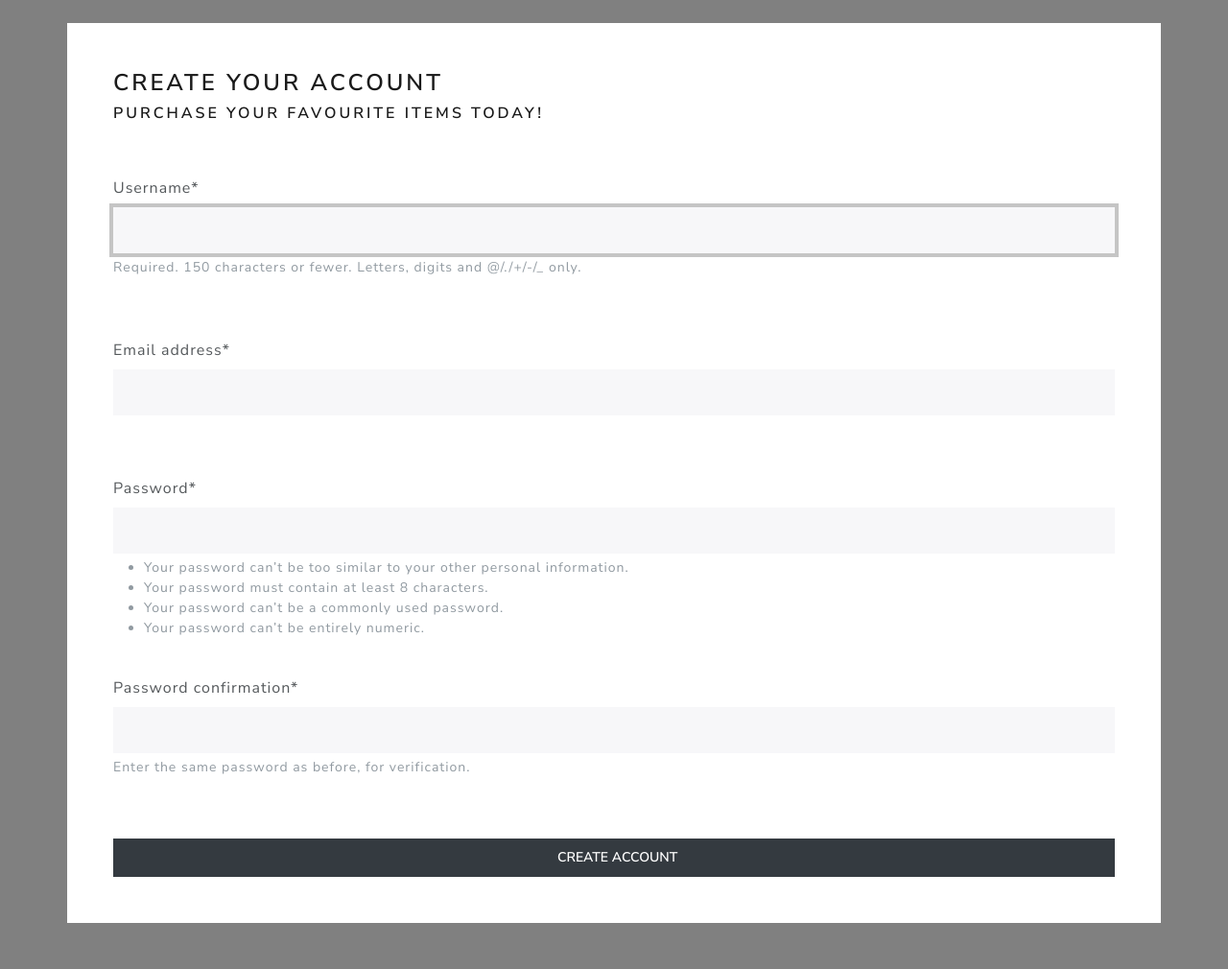
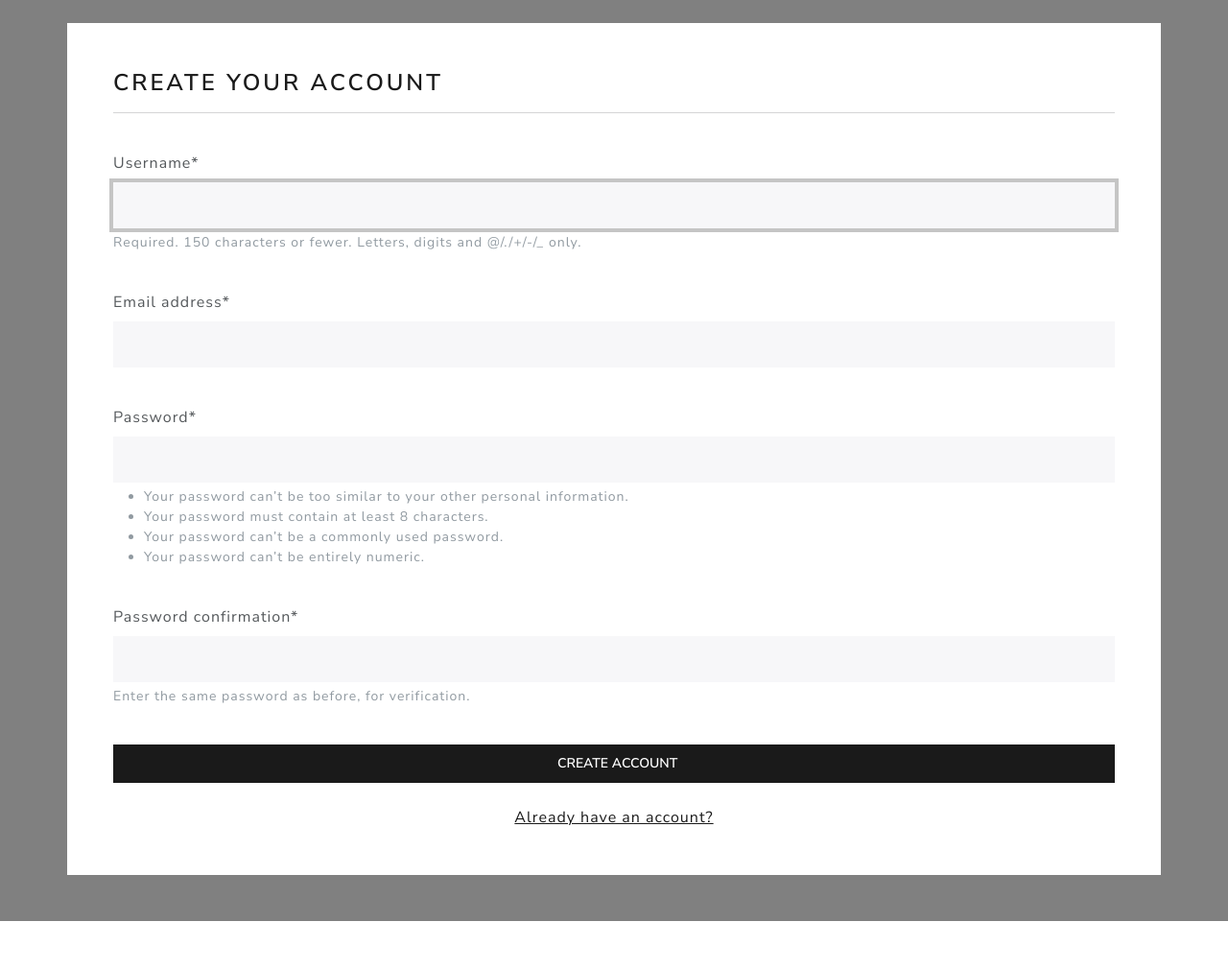
Before and after one commit to kamjony/ecommerce-python-django, a Django app: page /account/register in a window 1280 px wide. Shown: the part 100-1110 px from the top of the page at 96% size. After the commit the page ends 1060 px from the top, so only its background shows below. Run offline with Django 5.2, Linux system fonts and the light colour scheme; data comes from the database, SQL or seed files in the repository; both versions use the stored data as it was after the commit; some libraries are stand-ins or nearby versions.

Commit message:
Add extra styling to register and login

```diff
--- a/account/templates/account/registration/register.html
+++ b/account/templates/account/registration/register.html
@@ -15,24 +15,28 @@
         <br>
         <div class="container bg-white shadow-md p-5 form-layout">
             <h3>Create your account</h3>
-            <h5>Purchase your favourite items today!</h5>
 
-            <br>
+            <!-- <h5>Purchase your favourite items today!</h5> -->
+            <hr>
             <br>
 
             <form method="POST" autocomplete="off">
                 {% csrf_token %}
 
                 {{form.username|as_crispy_field}}
-                <br> <br>
+                <br>
                 {{form.email|as_crispy_field}}
-                <br> <br>
+                <br>
                 {{form.password1|as_crispy_field}}
                 <br>
                 {{form.password2|as_crispy_field}}
-                <br> <br>
+                <br>
 
-                <button type="submit" class="btn btn-dark btn-lg w-100 btn-block p-2"> &nbsp; Create account </button>
+                <button type="submit" class="btn btn-primary navbar-btn w-100 p-2"> &nbsp; Create account </button>
+                <br><br>
+                <div class="text-center">
+                    <a href="{% url 'my-login' %}"> Already have an account? </a>
+                </div>
 
             </form>
 
--- a/store/templates/store/store.html
+++ b/store/templates/store/store.html
@@ -31,7 +31,7 @@
 
                 <br>
 
-                <a href="{% url 'register' %}" class="btn btn-primary my-2"> Create an account </a>
+                <a href="{% url 'register' %}" class="btn btn-primary my-2"> <i class="fa fa-user-plus" aria-hidden="true"></i> &nbsp; Create an account </a>
 
 
             </div>
```
Also changed, not shown: account/templates/account/my-login.html (+10 -5 lines), db.sqlite3.
